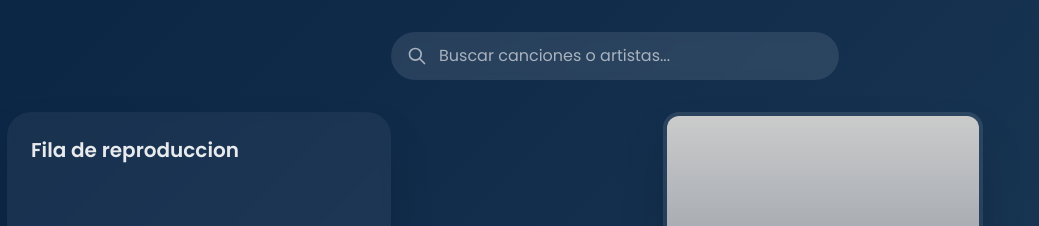
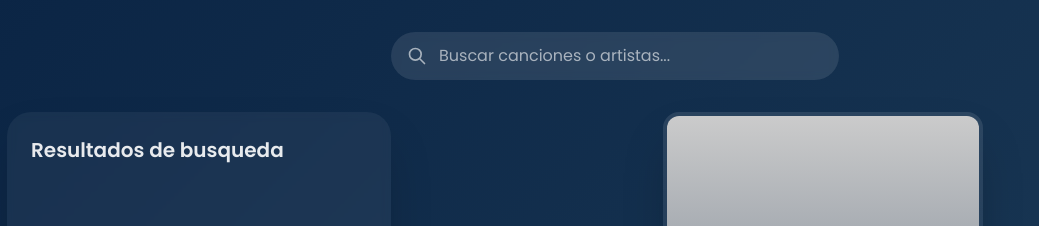
Before and after one commit to LuisNafate/Reproductor-de-musica-Angular-node.js, an Angular app: page / in a window 1280 px wide. Shown: the top 226 px of the page, without its empty margins (25-1064 px from the left). Built offline with nearby package versions, Linux system fonts and the light colour scheme.

Commit message:
feat: agregar contador de resultados de busqueda
- Mostrar numero de canciones encontradas
- Badge con diseño moderno en esquina superior derecha
- Pluralizacion automatica (resultado/resultados)
- Solo visible cuando hay resultados
- Cambiar titulo de fila de reproduccion a resultados

```diff
--- a/src/app/components/track-list/track-list.component.ts
+++ b/src/app/components/track-list/track-list.component.ts
@@ -8,7 +8,12 @@
   imports: [CommonModule],
   template: `
     <div class="bg-white/5 backdrop-blur-sm rounded-3xl p-6 h-[calc(100vh-200px)] overflow-y-auto shadow-2xl">
-      <h2 class="text-xl font-semibold mb-4 text-white/90">Fila de reproduccion</h2>
+      <div class="flex items-center justify-between mb-4">
+        <h2 class="text-xl font-semibold text-white/90">Resultados de busqueda</h2>
+        <span *ngIf="tracks.length > 0" class="text-sm text-white/60 bg-white/10 px-3 py-1 rounded-full">
+          {{ tracks.length }} {{ tracks.length === 1 ? 'resultado' : 'resultados' }}
+        </span>
+      </div>
 
       <div *ngIf="tracks.length === 0" class="text-center text-white/40 mt-20">
         <svg class="w-16 h-16 mx-auto mb-4" fill="none" stroke="currentColor" viewBox="0 0 24 24">
```
